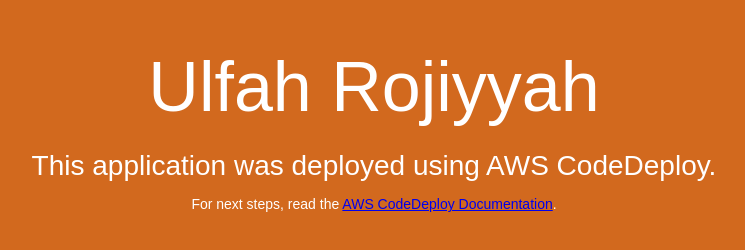
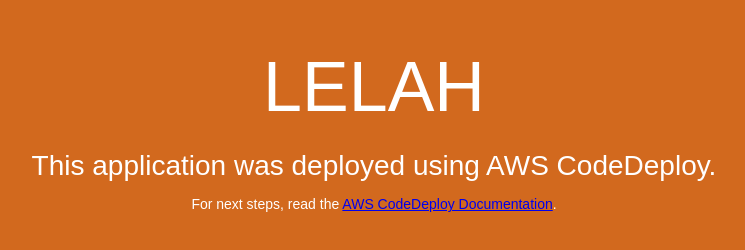
Before and after one commit to Ulfahrojiyyah/ulfahdepo, a plain HTML site: page index.html in a window 1280 px wide. Shown: the whole page, without its empty margins (266-1011 px from the left). Drawn offline with Linux system fonts and the light colour scheme.

Commit message:
Added sample app

```diff
--- a/index.html
+++ b/index.html
@@ -26,7 +26,7 @@
 </head>
 <body>
   <div align="center">
-    <h1>Ulfah Rojiyyah</h1>
+    <h1>LELAH</h1>
     <h2>This application was deployed using AWS CodeDeploy.</h2>
     <p>For next steps, read the <a href="http://aws.amazon.com/documentation/codedeploy">AWS CodeDeploy Documentation</a>.</p>
   </div>
```
